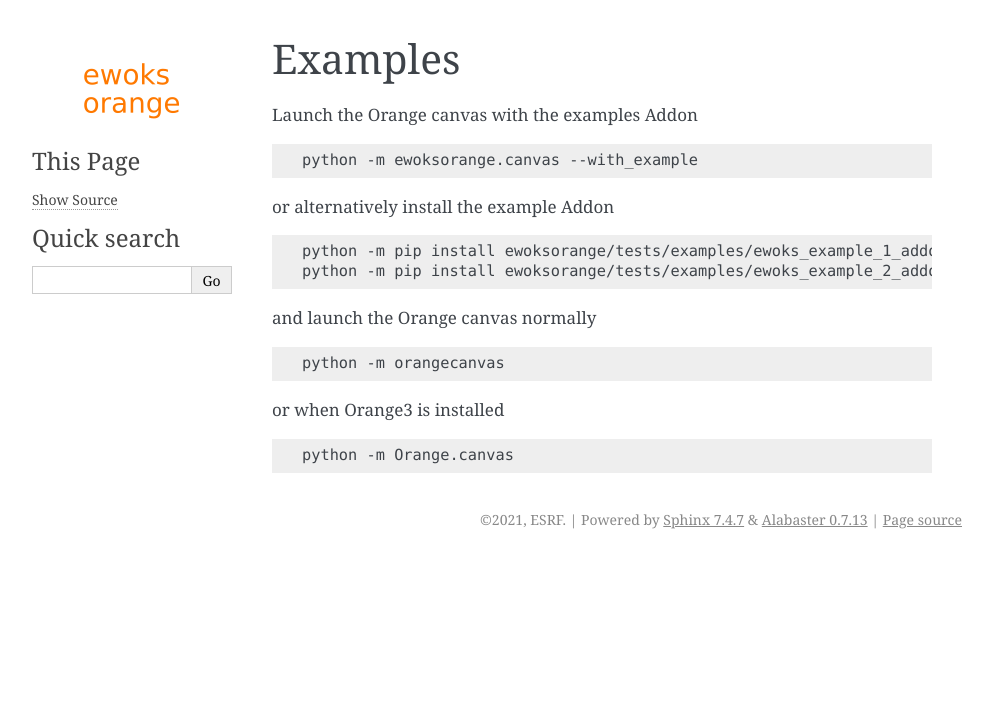
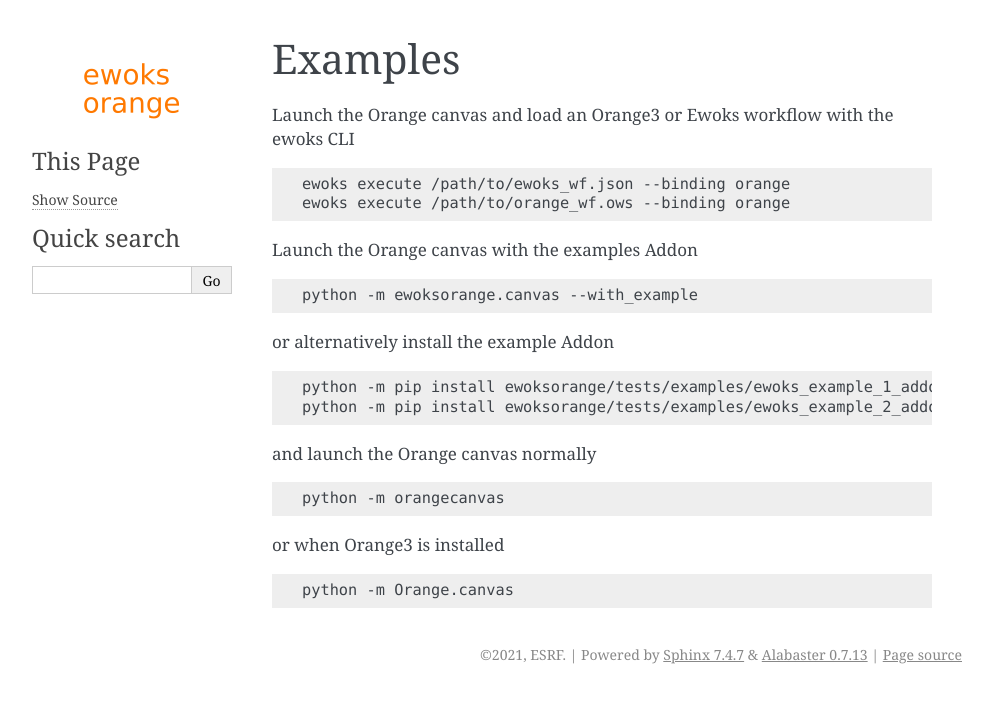
Before and after one commit to ewoks-kit/ewoksorange, a Sphinx documentation site: the page built from doc/examples.rst, in a window 1280 px wide. Shown: the top 703 px of the page, without its empty margins (148-1141 px from the left). Built offline with Sphinx 7.4.7, drawn with Linux system fonts in a browser that asks for light colours.

Commit message:
doc: CLI execution

```diff
--- a/doc/examples.rst
+++ b/doc/examples.rst
@@ -1,5 +1,12 @@
 Examples
 ========
+
+Launch the Orange canvas and load an Orange3 or Ewoks workflow with the ewoks CLI
+
+.. code-block:: bash
+
+    ewoks execute /path/to/ewoks_wf.json --binding orange
+    ewoks execute /path/to/orange_wf.ows --binding orange
 
 Launch the Orange canvas with the examples Addon
 
```
Also changed, not shown: README.md (+7 -0 lines).
